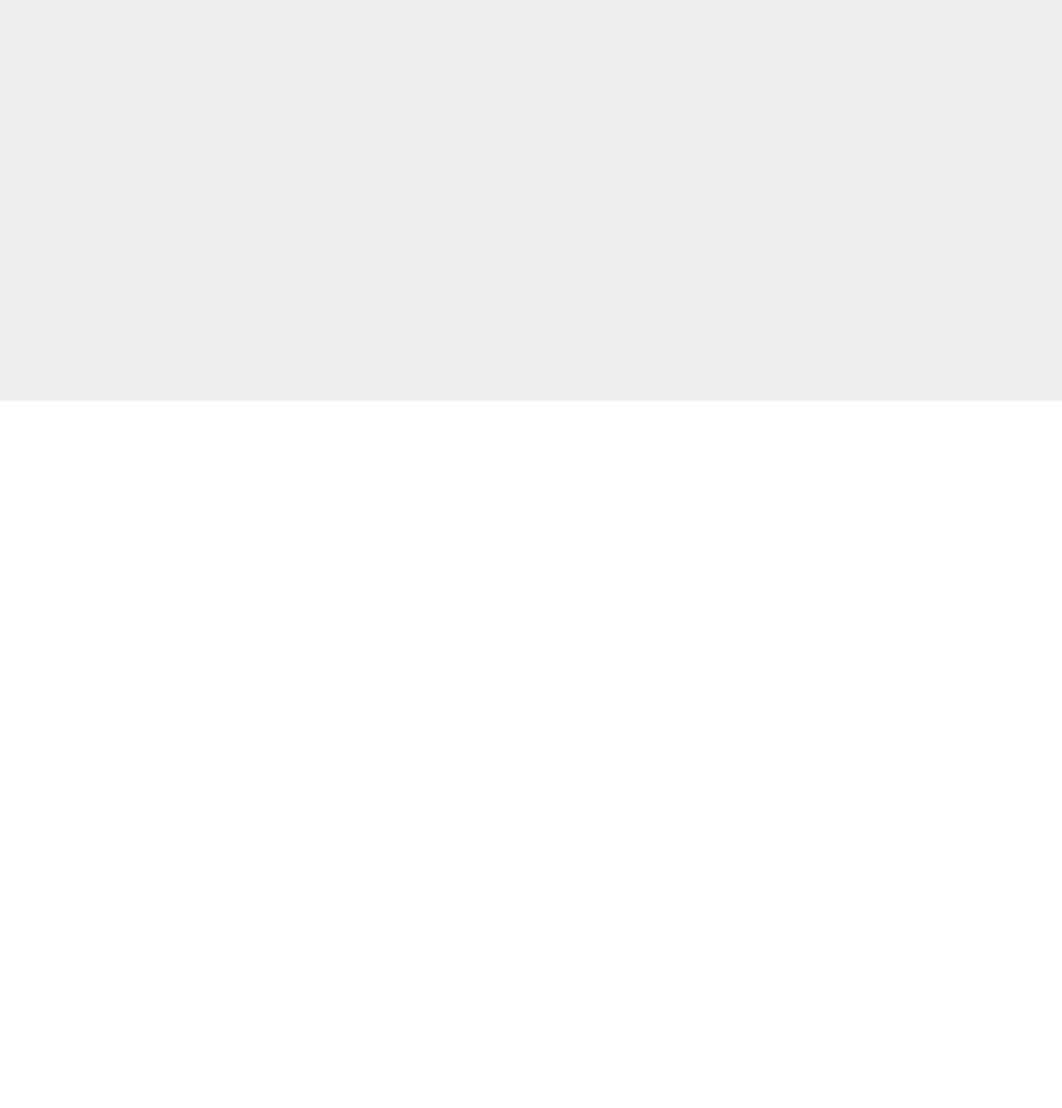
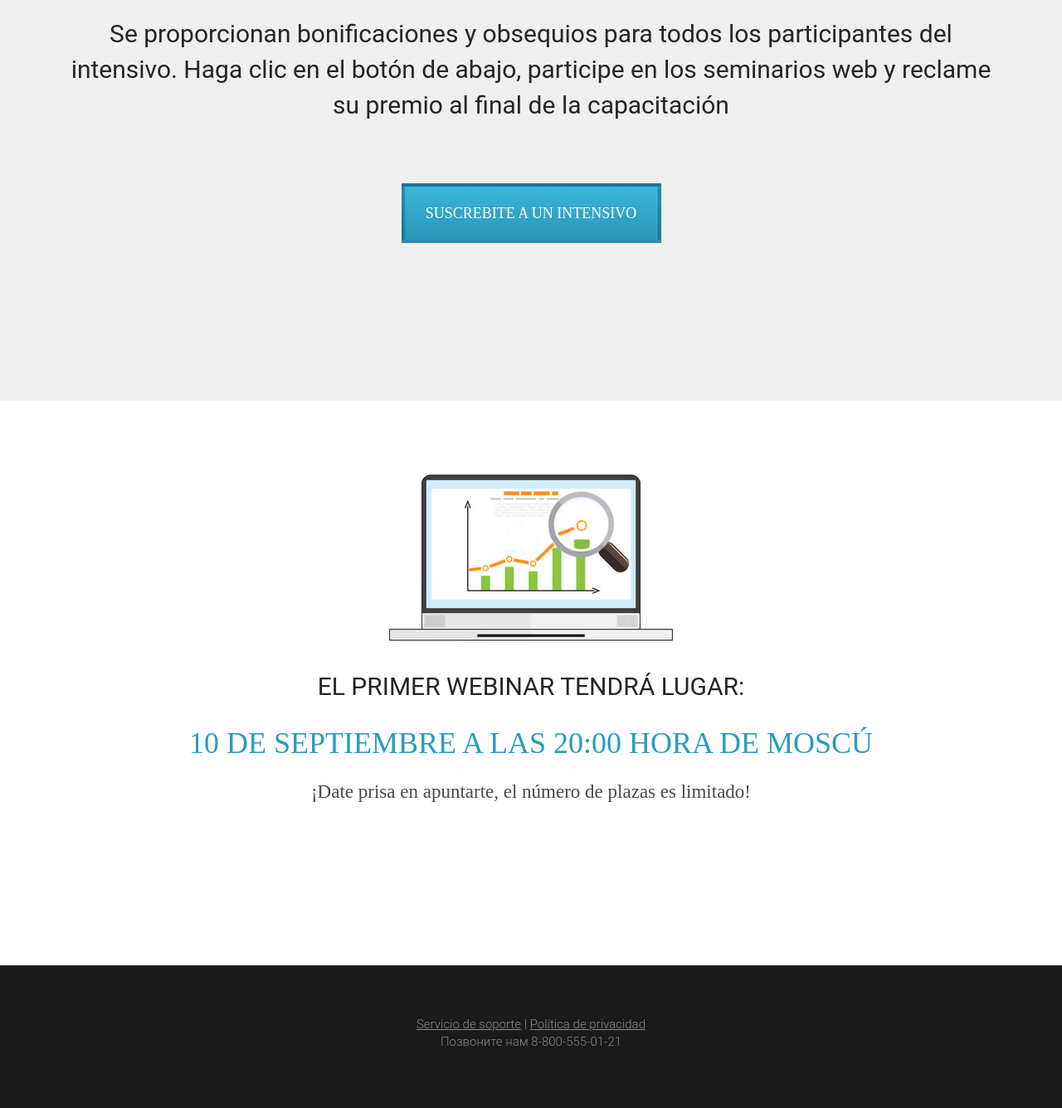
Before and after one commit to Macssimo/MiPrimerPaginaWebComienzo, a plain HTML site: page index.html in a window 1280 px wide. Shown: the part 2615-3951 px from the top of the page at 83% size. Before the commit the page ends 3098 px from the top, so only its background shows below. Drawn offline with Linux system fonts and the light colour scheme.

Commit message:
UltimaParteTp

```diff
--- a/css/style.css
+++ b/css/style.css
@@ -243,8 +243,98 @@ h2.title {
 .intensive {
     height: 629px;
     background-color: #efefef;
+    padding: 87px 0 87px 0;
 }
 .intensive_logo .l_monio {
     display: block;
     margin: 0 auto;
 }
+.intensive_logo2 .l_box {
+    display: block;
+    margin: 0 auto;
+}
+.intensive .intensive_texto {
+    font-family: "Roboto";
+    font-size: 30px;
+    line-height: 43px;
+    font-weight: 400;
+    color: #252525;
+    text-align: center;
+    margin-top: 42px;
+}
+.intensive .promo_intsbtn {
+    display: block;
+    margin: 73px auto;
+    width: 313px;
+    height: 72px;
+    box-shadow: inset 0 0 0 rgba(0, 0, 0, 0.18);
+    border: 4px solid rgba(0, 0, 0, 0.23);
+    background-image: linear-gradient(to top, #2898b9 0%, #3ab6da 100%);
+    color: #ffffff;
+    font-family: "Roboto - Condenset";
+    font-size: 18px;
+    text-transform: uppercase;
+    cursor: pointer;
+}
+.webinar {
+    min-height: 681px;
+    padding: 89px 0 0 0;
+}
+.webinar_icons .wbn_1 {
+    display: block;
+    margin: 0 auto;
+}
+.webinar_text1 {
+    margin-top: 37px;
+    color: #252525;
+    font-family: Roboto;
+    font-size: 30px;
+    font-weight: 400;
+    text-transform: uppercase;
+    text-align: center;
+}
+.webinar_mosku {
+    margin-top: 30px;
+    color: #299cbd;
+    font-family: "Roboto - Black";
+    font-size: 36px;
+    font-weight: 400;
+    text-transform: uppercase;
+    text-align: center
+}
+.webinar_text2 {
+    margin-top: 25px;
+    color: #4a4a4a;
+    font-size: 23px;
+    font-weight: 400;
+    text-align: center;
+}
+footer {
+    min-height: 166px;
+    background-color: #1a1a1a;
+    padding: 61px 0 69px 0;
+}
+
+.info {
+    margin: 0 auto;
+    width: 377px;
+    text-align: center;
+    color: #888888;
+    font-family: Roboto;
+    font-size: 15px;
+    font-weight: 300;
+    line-height: 21px;
+}
+
+footer a {
+    color: #888888;
+    font-family: Roboto;
+    font-size: 15px;
+    font-weight: 300;
+    line-height: 21px;
+    text-decoration: none;
+}
+
+.underlined {
+    text-decoration: underline;
+}
--- a/index.html
+++ b/index.html
@@ -3,6 +3,7 @@
 <head>
     <meta charset="UTF-8">
     <meta name="viewport" content="width=device-width, initial-scale=1.0">
+    <meta http-equiv="X-UA-Compatible" content="ie=edge">
     <title>Proyect1.2 worldpress</title>
     <link rel="stylesheet" href="css/style.css">
 </head>
@@ -126,10 +127,35 @@
                 <img src="icons/Layer 35@1X.png" alt="box" class="l_box">
                     </div>
             <div class="intensive_texto">Se proporcionan bonificaciones y obsequios para todos los participantes del intensivo. Haga clic en el botón de abajo, participe en los seminarios web y reclame su premio al final de la capacitación</div>
-            <button class="promo_ints">Suscrebite a un intensivo</button>
+            <button class="promo_intsbtn">Suscrebite a un intensivo</button>
             </div>
         </div>
     </section>
 
+    <section class="webinar">
+        <div class="contianer">
+            <div class="webinar_icons">
+                <img src="icons/webinar1.png" alt="wbn1" class="wbn_1">
+            </div>
+            <div class="webinar_text1">El primer webinar tendrá lugar:</div>
+            <h2 class="webinar_mosku">10 de septiembre a las 20:00 hora de Moscú</h2>
+            <div class="webinar_text2">¡Date prisa en apuntarte, el número de plazas es limitado!</div>
+        </div>
+    </section>
+
+    <footer>
+        <div class="info">
+            <div class="info_links">
+                <a href="#" class="underlined">Servicio de soporte</a> <!-- # в ссылках используется как заглушка. Когда мы никуда не хотим переходить -->
+                |
+                <a href="#" class="underlined">Política de privacidad</a>
+            </div>
+            Позвоните нам <a href="tel:+88005550121">8-800-555-01-21</a> <!-- Ссылки можно создавать для быстрых звонков и отправки електронных писем (mailto) -->
+        </div>
+    </footer>
 </body>
 </html>
+
+
+</body>
+</html>
```
Also changed, not shown: icons/webinar1.png (added), icons/webinar2.png (added). Lines whose indentation alone changed are shown as unchanged.
